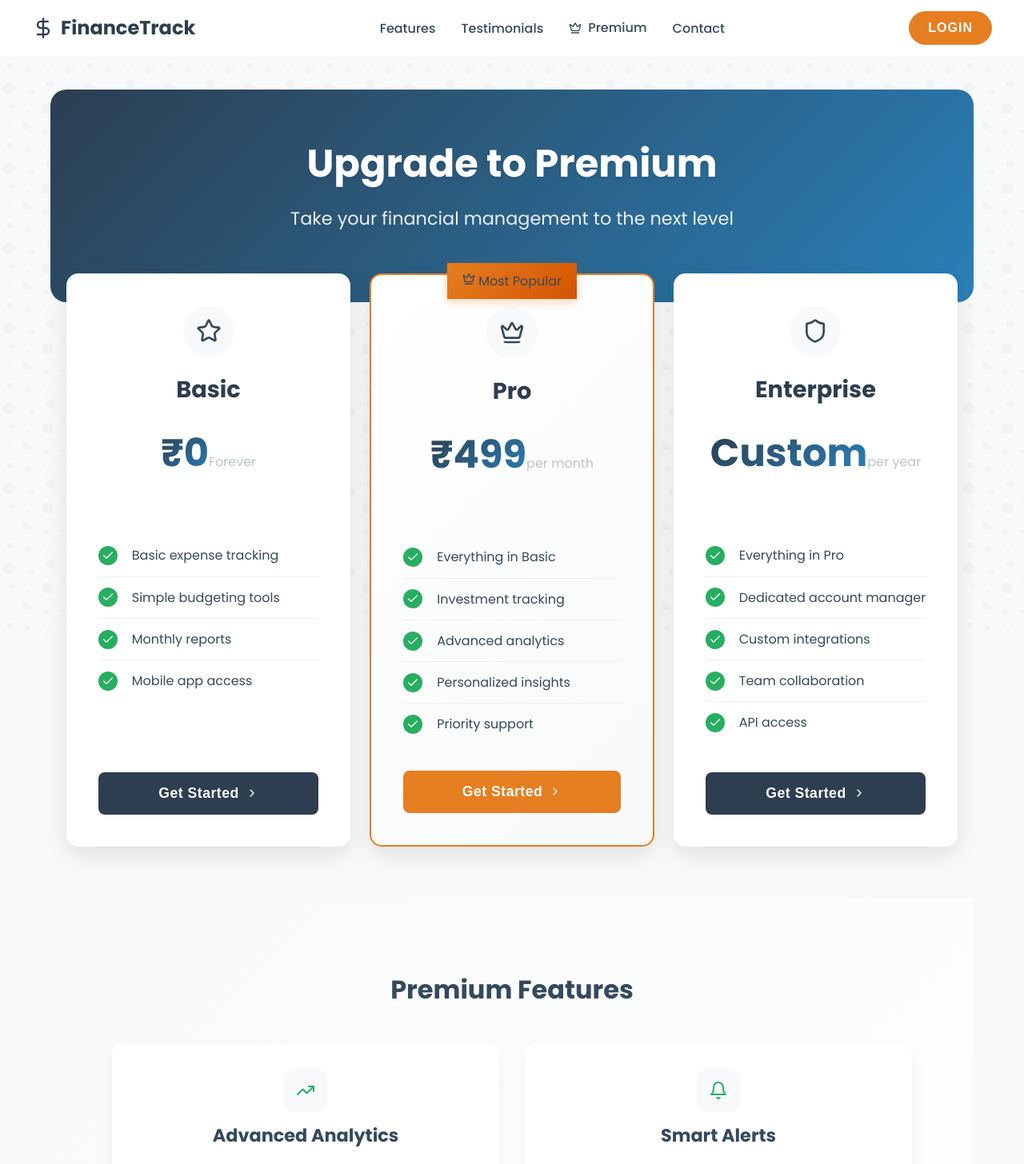
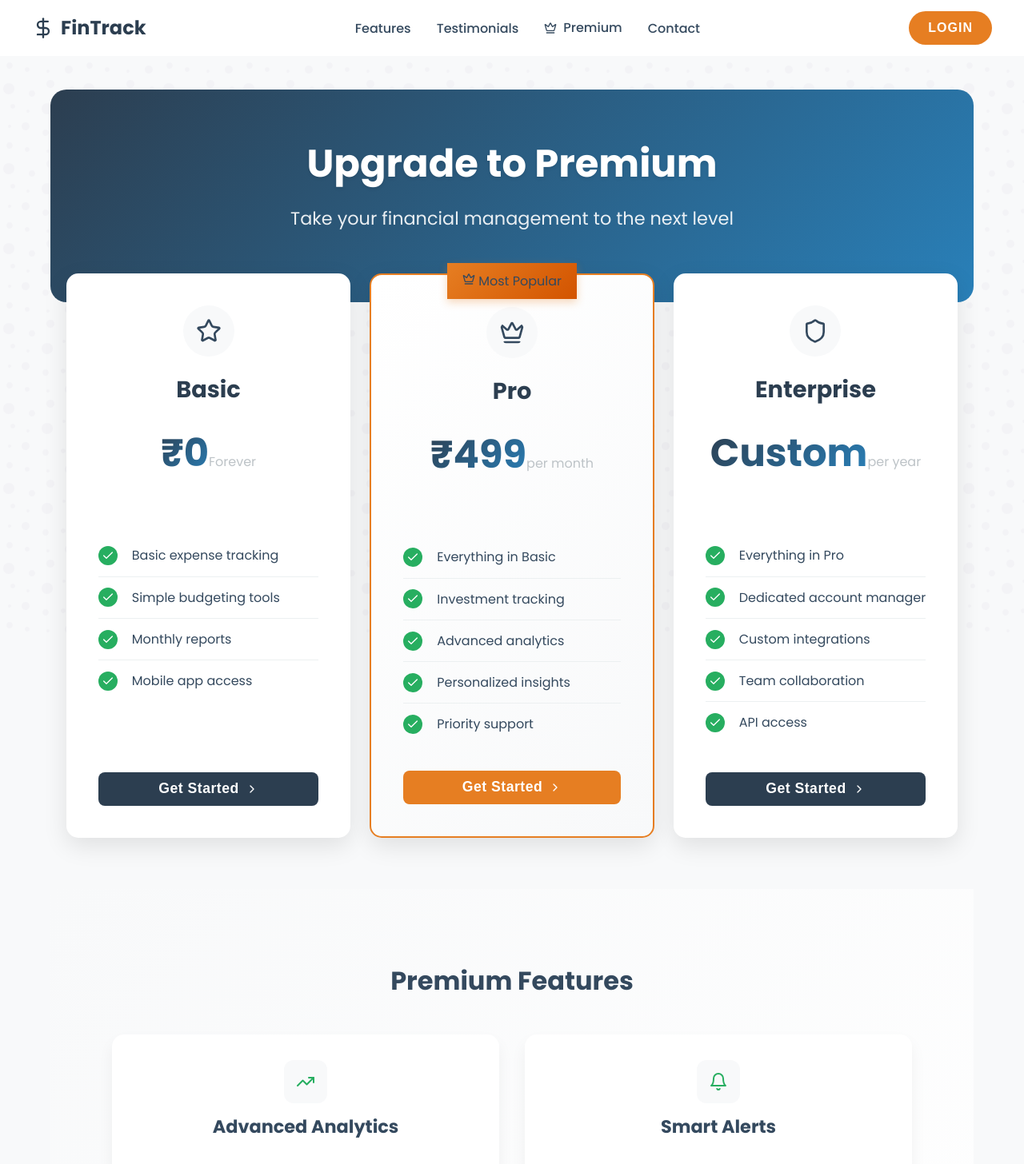
Before and after one commit to PriyanshK09/FinTrack, a React (Create React App) app in the folder frontend/: page /premium in a window 1280 px wide. Shown: the top 1456 px of the page at 80% size. Built offline with nearby package versions, Linux system fonts and the light colour scheme.

Commit message:
Refactor branding from FinanceTrack to FinTrack; update footer, header, home, and login components. Enhance user data fetching in AuthContext and Checkout components; add premium status handling in Dashboard.

```diff
--- a/frontend/src/components/Checkout.jsx
+++ b/frontend/src/components/Checkout.jsx
@@ -11,7 +11,7 @@ export default function Checkout() {
   const navigate = useNavigate();
   const location = useLocation();
   const { currency } = useCurrency();
-  const { userData } = useAuth();
+  const { userData, fetchUser } = useAuth();  // Add fetchUser
   const [loading, setLoading] = useState(false);
   const [error, setError] = useState('');
   const [success, setSuccess] = useState(false);
@@ -58,7 +58,7 @@ export default function Checkout() {
         key: razorpayKeyId,
         amount: response.data.amount,
         currency: "INR",
-        name: "FinanceTrack",
+        name: "FinTrack", // Changed from FinanceTrack
         description: "Premium Plan Subscription",
         order_id: response.data.id,
         prefill: {
@@ -79,6 +79,10 @@ export default function Checkout() {
               },
               { headers: { Authorization: `Bearer ${token}` }}
             );
+
+            // Add this: Refresh user data to get updated premium status
+            await fetchUser();
+
             setSuccess(true);
             setTimeout(() => {
               navigate('/dashboard');
--- a/frontend/src/components/Footer.jsx
+++ b/frontend/src/components/Footer.jsx
@@ -9,7 +9,7 @@ export default function Footer() {
         <div className="footer-section brand">
           <div className="logo">
             <DollarSign size={28} />
-            <h3>FinanceTrack</h3>
+            <h3>FinTrack</h3>
           </div>
           <p>Empowering your financial journey</p>
           <div className="social-icons">
--- a/frontend/src/components/Header.jsx
+++ b/frontend/src/components/Header.jsx
@@ -22,7 +22,7 @@ export default function Header() {
   const [scrollState, setScrollState] = useState('top');
   const [showUserMenu, setShowUserMenu] = useState(false);
   const userMenuRef = useRef(null);
-  const { isAuthenticated, setIsAuthenticated, userData, setUserData, user } = useAuth();
+  const { isAuthenticated, setIsAuthenticated, userData, setUserData, user, fetchUser } = useAuth();
   const navigate = useNavigate();
   const location = useLocation();
   const { handleNavigation } = useScrollNavigation();
@@ -56,6 +56,12 @@ export default function Header() {
     return () => document.removeEventListener('mousedown', handleClickOutside);
   }, []);
 
+  useEffect(() => {
+    if (isAuthenticated) {
+      fetchUser(); // Fetch fresh user data when header mounts
+    }
+  }, [isAuthenticated]);
+
   const handleLogout = async () => {
     try {
       const token = localStorage.getItem('authToken');
@@ -84,10 +90,12 @@ export default function Header() {
       <div className="header-content">
         <div className="logo" onClick={() => navigate('/')}>
           <DollarSign size={28} />
-          <h1>FinanceTrack</h1>
-          {user?.isPremium && (
-            <span className="pro-badge">PRO</span>
-          )}
+          <h1>
+            FinTrack
+            {userData?.isPremium && (
+              <span className="pro-badge">PRO</span>
+            )}
+          </h1>
         </div>
 
         <nav className={`nav ${isMenuOpen ? 'nav-open' : ''}`}>
--- a/frontend/src/components/Home.jsx
+++ b/frontend/src/components/Home.jsx
@@ -54,7 +54,7 @@ export default function Home() {
       <section className="hero">
         <div className="hero-content">
           <h1>Master Your Finances</h1>
-          <p>Empower your financial journey with FinanceTrack - Your all-in-one solution for budgeting, tracking, and growing your wealth.</p>
+          <p>Empower your financial journey with FinTrack - Your all-in-one solution for budgeting, tracking, and growing your wealth.</p>
           <button className="cta-button" onClick={handleStartTrial}>
             Get Started
             <ChevronRight size={20} />
@@ -113,7 +113,7 @@ export default function Home() {
         <div className="testimonial-grid">
           <div className="testimonial-card">
             <div className="quote">"</div>
-            <p>FinanceTrack has completely transformed how I manage my money. I've never felt more in control of my finances!</p>
+            <p>FinTrack has completely transformed how I manage my money. I've never felt more in control of my finances!</p>
             <div className="testimonial-author">
               <img src="/placeholder.svg?height=50&width=50" alt="Sarah J." className="author-image" />
               <div>
@@ -135,7 +135,7 @@ export default function Home() {
           </div>
           <div className="testimonial-card">
             <div className="quote">"</div>
-            <p>As a freelancer, budgeting was always a challenge. FinanceTrack made it simple and even enjoyable!</p>
+            <p>As a freelancer, budgeting was always a challenge. FinTrack made it simple and even enjoyable!</p>
             <div className="testimonial-author">
               <img src="/placeholder.svg?height=50&width=50" alt="Emily T." className="author-image" />
               <div>
@@ -149,7 +149,7 @@ export default function Home() {
 
       <section className="cta">
         <h2>Ready to Transform Your Financial Life?</h2>
-        <p>Join over 100,000 users who have taken control of their finances with FinanceTrack</p>
+        <p>Join over 100,000 users who have taken control of their finances with FinTrack</p>
         <button className="cta-button" onClick={handleStartTrial}>
           Start Your Free 30-Day Trial
           <ChevronRight size={20} />
--- a/frontend/src/components/Login.jsx
+++ b/frontend/src/components/Login.jsx
@@ -63,7 +63,7 @@ export default function Login() {
       <div className="login-card">
         <div className="login-header">
           <DollarSign size={24} />
-          <h1>FinanceTrack</h1>
+          <h1>FinTrack</h1>
         </div>
         <h2>{isLogin ? 'Welcome Back' : 'Create Account'}</h2>
         {error && <div className="error-message">{error}</div>}
--- a/frontend/src/context/AuthContext.jsx
+++ b/frontend/src/context/AuthContext.jsx
@@ -28,12 +28,14 @@ export const AuthProvider = ({ children }) => {
 
   const fetchUser = async () => {
     try {
-      const response = await fetch('/api/users/me');
-      const data = await response.json();
-      setUser({
-        ...data,
-        isPremium: data.isPremium || false
+      const token = localStorage.getItem('authToken');
+      if (!token) return;
+
+      const response = await axios.get('http://localhost:5000/api/auth/user', {
+        headers: { Authorization: `Bearer ${token}` }
       });
+
+      setUserData(response.data);
     } catch (error) {
       console.error('Error fetching user:', error);
     }
--- a/frontend/src/styles/Dashboard.css
+++ b/frontend/src/styles/Dashboard.css
@@ -36,6 +36,9 @@
     padding: 20px;
     box-shadow: var(--card-shadow);
     transition: all 0.3s ease;
+    height: fit-content;
+    display: flex;
+    flex-direction: column;
   }
 
   .card:hover {
@@ -54,18 +57,30 @@
 
   .input-group {
     margin-bottom: 1.5rem;
+    width: 100%;
   }
 
   .input-group label {
     display: block;
-    margin-bottom: 0.5rem;
+    margin-bottom: 0.75rem; /* Increased from 0.5rem for more spacing */
     color: var(--text-color);
     font-weight: 500;
   }
 
+  .input-group input,
+  .setting-item select,
+  .update-btn,
+  .cancel-btn,
+  .upgrade-btn {
+    width: 100%;
+    height: 42px;
+    padding: 0 0.75rem;
+    box-sizing: border-box;
+    font-size: 14px; /* Add consistent font size */
+    line-height: 42px; /* Match height for text alignment */
+  }
+
   .input-group input {
-    width: 100%;
-    padding: 0.75rem;
     border: 1px solid var(--border-color);
     border-radius: 4px;
     transition: border-color 0.3s;
@@ -97,15 +112,16 @@
   }
 
   .setting-item select {
-    padding: 0.5rem 2rem 0.5rem 1rem;
+    min-width: 200px;
+    max-width: 300px;
+    padding: 0 0.75rem;
     border: 1px solid var(--border-color);
     border-radius: 4px;
     background-color: var(--card-background);
     cursor: pointer;
     transition: border-color 0.3s;
-    min-width: 200px;
-    max-width: 300px;
-    padding: 0.5rem;
+    height: 42px;
+    box-sizing: border-box;
   }
 
   .setting-item select:focus {
@@ -117,13 +133,21 @@
     padding: 0.5rem;
   }
 
+  .update-btn,
+  .cancel-btn,
+  .upgrade-btn {
+    display: inline-flex;
+    align-items: center;
+    justify-content: center;
+    padding: 0 1rem;
+    line-height: normal;
+  }
+
   .update-btn {
     display: flex;
     align-items: center;
     justify-content: center;
     gap: 0.5rem;
-    width: 100%;
-    padding: 0.75rem;
     background-color: var(--primary-color);
     color: white;
     border: none;
@@ -200,14 +224,97 @@
     transform: translateX(24px);
   }
 
-  .security-section {
-    grid-column: span 2;
-  }
-
   .currency-symbol {
     color: var(--primary-color);
     font-weight: bold;
     margin-right: 0.5rem;
+  }
+
+  .premium-status-section {
+    margin-top: 0;
+  }
+
+  .status-info {
+    display: flex;
+    flex-direction: column;
+    gap: 1.5rem;
+    padding: 1rem 0;
+  }
+
+  .status-badge {
+    display: flex;
+    align-items: center;
+    gap: 1rem;
+  }
+
+  .premium-active,
+  .premium-inactive {
+    display: flex;
+    align-items: center;
+    gap: 0.5rem;
+    padding: 0.5rem 1rem;
+    border-radius: 2rem;
+    font-weight: 600;
+  }
+
+  .premium-active {
+    background: linear-gradient(135deg, var(--accent-color), #d35400);
+    color: white;
+  }
+
+  .premium-inactive {
+    background: var(--background-color);
+    color: var(--text-color);
+  }
+
+  .subscription-details {
+    display: flex;
+    flex-direction: column;
+    gap: 0.5rem;
+    padding: 1.25rem;
+    background: var(--background-color);
+    border-radius: 8px;
+    margin-bottom: 1rem;
+  }
+
+  .cancel-btn {
+    display: flex;
+    align-items: center;
+    justify-content: center;
+    gap: 0.5rem;
+    background-color: #e74c3c;
+    color: white;
+    border: none;
+    border-radius: 4px;
+    font-weight: 500;
+    cursor: pointer;
+    transition: all 0.3s ease;
+    width: 100%;
+    height: 42px;
+  }
+
+  .cancel-btn:hover {
+    background-color: #c0392b;
+  }
+
+  .upgrade-btn {
+    display: flex;
+    align-items: center;
+    justify-content: center;
+    gap: 0.5rem;
+    background-color: var(--accent-color);
+    color: white;
+    border: none;
+    border-radius: 4px;
+    font-weight: 500;
+    cursor: pointer;
+    transition: all 0.3s ease;
+    width: 100%;
+    height: 42px;
+  }
+
+  .upgrade-btn:hover {
+    background-color: #d35400;
   }
 
   @media (max-width: 768px) {
@@ -218,4 +325,17 @@
     .security-section {
       grid-column: span 1;
     }
+
+    .premium-status-section {
+      grid-column: span 1;
+    }
+
+    .subscription-details {
+      padding: 0.75rem;
+    }
+
+    .input-group input,
+    .setting-item select {
+      width: 100%;
+    }
   }
```
Also changed, not shown: frontend/src/components/Dashboard.jsx (+76 -1 lines).
